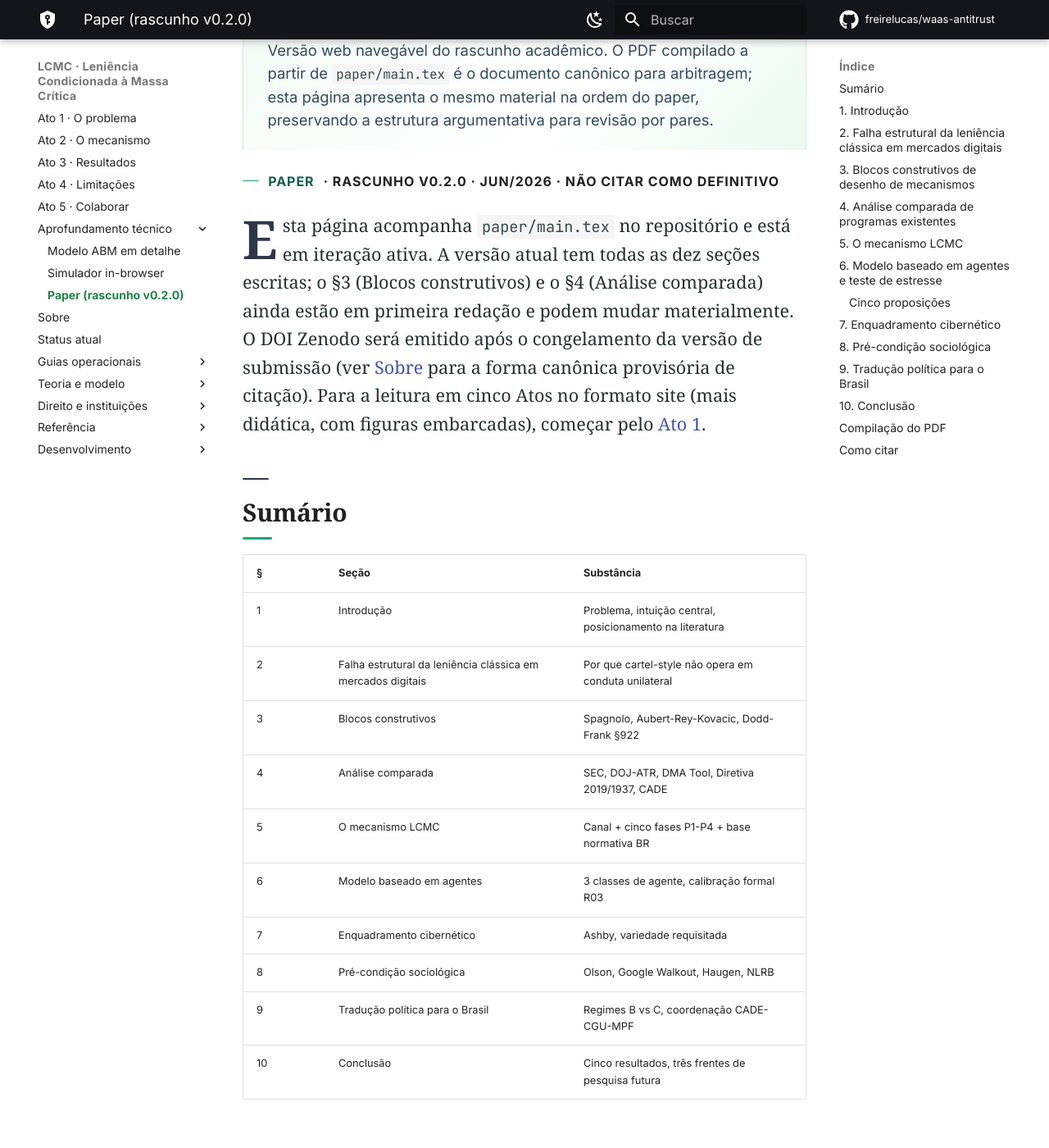
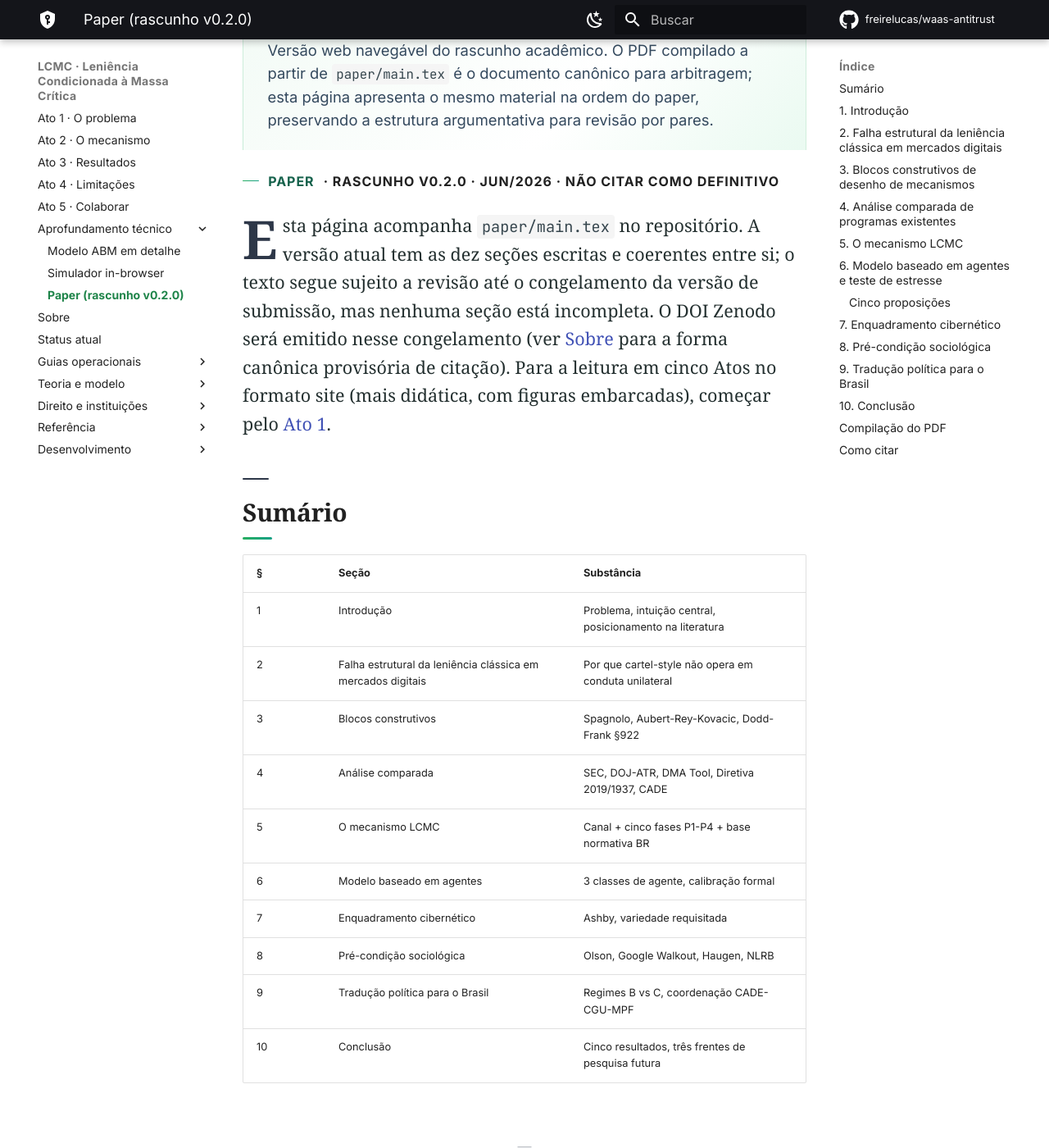
Before and after one commit to freirelucas/waas-antitrust, an MkDocs documentation site: the page built from docs/paper.md, in a window 1280 px wide and 1400 px high, scrolled down 329 px. Shown: the whole window at 82% size. Built offline with MkDocs 1.6.1 and Material for MkDocs 9.7.7, drawn with Linux system fonts in a browser that asks for light colours; comment, search, counter and statistics services are not loaded; some of the changed text lies outside the part shown.

Commit message:
docs(paper): sincroniza mirror com o LaTeX — remove falsa 'primeira redação'
Task #6. O mirror docs/paper.md afirmava na lede que §3 (Blocos
construtivos) e §4 (Análise comparada) estavam 'em primeira redação e
podem mudar materialmente' — o que era falso: o LaTeX paper/main.tex
tem as duas seções completas e coerentes. O buraco diagnosticado antes
era do mirror, não do paper.

- Lede reescrita: 'as dez seções escritas e coerentes entre si; nenhuma
  seção está incompleta'.
- Propagado o teste de sanidade de N* (73 investigações/2024 = 4,3% de
  cobertura) ao bloco de calibração do mirror.
- Removido último código R03 do sumário.

mkdocs --strict limpa.

```diff
--- a/docs/paper.md
+++ b/docs/paper.md
@@ -4,7 +4,7 @@
 
 <p class="byline"><em>Paper</em> · rascunho v0.2.0 · jun/2026 · não citar como definitivo</p>
 
-<p class="lede">Esta página acompanha <code>paper/main.tex</code> no repositório e está em iteração ativa. A versão atual tem todas as dez seções escritas; o §3 (Blocos construtivos) e o §4 (Análise comparada) ainda estão em primeira redação e podem mudar materialmente. O DOI Zenodo será emitido após o congelamento da versão de submissão (ver <a href="sobre/">Sobre</a> para a forma canônica provisória de citação). Para a leitura em cinco Atos no formato site (mais didática, com figuras embarcadas), começar pelo <a href="index/">Ato 1</a>.</p>
+<p class="lede">Esta página acompanha <code>paper/main.tex</code> no repositório. A versão atual tem as dez seções escritas e coerentes entre si; o texto segue sujeito a revisão até o congelamento da versão de submissão, mas nenhuma seção está incompleta. O DOI Zenodo será emitido nesse congelamento (ver <a href="sobre/">Sobre</a> para a forma canônica provisória de citação). Para a leitura em cinco Atos no formato site (mais didática, com figuras embarcadas), começar pelo <a href="index/">Ato 1</a>.</p>
 
 ## Sumário
 
@@ -15,7 +15,7 @@
 | 3 | Blocos construtivos | Spagnolo, Aubert-Rey-Kovacic, Dodd-Frank §922 |
 | 4 | Análise comparada | SEC, DOJ-ATR, DMA Tool, Diretiva 2019/1937, CADE |
 | 5 | O mecanismo LCMC | Canal + cinco fases P1-P4 + base normativa BR |
-| 6 | Modelo baseado em agentes | 3 classes de agente, calibração formal R03 |
+| 6 | Modelo baseado em agentes | 3 classes de agente, calibração formal |
 | 7 | Enquadramento cibernético | Ashby, variedade requisitada |
 | 8 | Pré-condição sociológica | Olson, Google Walkout, Haugen, NLRB |
 | 9 | Tradução política para o Brasil | Regimes B vs C, coordenação CADE-CGU-MPF |
@@ -197,11 +197,12 @@ tique (P0 atualização de detecção; P1–P4 acima).
 Calibração formal:
 - Gradiente Saito intra/inter-firma verbatim contra Saito (2021), 349 TCCs.
 - Capacidade institucional contra RIG/TCU 2022–2024 (180 servidores área-fim).
-- **Ponto ótimo R03 (Nelder-Mead, 5 seeds, 19 avaliações)**:
+- **Ponto ótimo da calibração formal (Nelder-Mead, 5 seeds, 19 avaliações)**:
   $(f_v^\star, t_c^\star) = (0{,}323;\, 0{,}481)$ produz 0,56 TCC/ano
   contra alvo normalizado 0,60 — **erro relativo 6,65%**, alvo dentro do IC
   bootstrap 95% $[0{,}200;\, 0{,}900]$. $N^\star$ implícito: 1.679 firmas
-  (predição falsificável).
+  (predição falsificável; sobrevive ao teste de sanidade — 73 investigações
+  instauradas em 2024 sobre N\* = 4,3% de cobertura anual, ordem plausível).
 
 ### Cinco proposições
 
```
